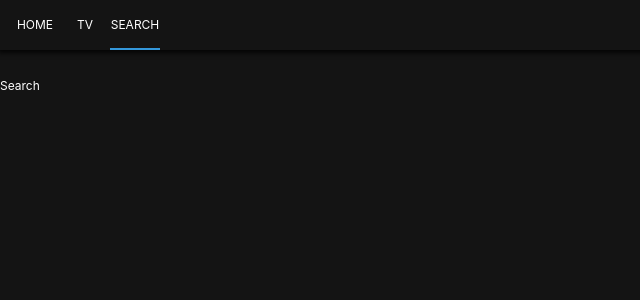
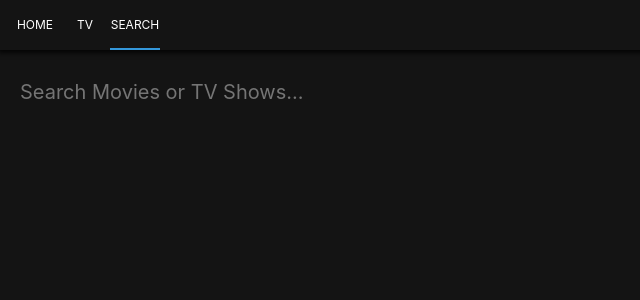
Before and after one commit to Hunnie-Berlin/hunflix, a React (Create React App) app: page /search in a window 1280 px wide. Shown: the top 300 px of the page, without its empty margins (0-640 px from the left). Built offline with nearby package versions, Linux system fonts and the light colour scheme.

Commit message:
Presenter: Search

```diff
--- a/src/Routes/Search/SearchContainer.js
+++ b/src/Routes/Search/SearchContainer.js
@@ -11,11 +11,22 @@
     loading: false,
   };
 
-  handleSubmit = () => {
+  handleSubmit = (event) => {
+    event.preventDefault();
     const { searchTerm } = this.state;
     if (searchTerm !== "") {
       this.searchByTerm(searchTerm);
     }
+  };
+
+  updateTerm = (event) => {
+    const {
+      target: { value },
+    } = event;
+    console.log(value);
+    this.setState({
+      searchTerm: value,
+    });
   };
 
   searchByTerm = async () => {
@@ -54,6 +65,7 @@
         error={error}
         loading={loading}
         handleSubmit={this.handleSubmit}
+        updateTerm={this.updateTerm}
       />
     );
   }
--- a/src/Routes/Search/SearchPresenter.js
+++ b/src/Routes/Search/SearchPresenter.js
@@ -1,2 +1,73 @@
-const search = () => "Search";
-export default search;
+import React from "react";
+import PropTypes from "prop-types";
+import styled from "styled-components";
+
+import Loader from "../../Components/Loader";
+import Section from "../../Components/Section";
+
+const Container = styled.div`
+  padding: 0 20px;
+`;
+
+const Form = styled.form`
+  margin-bottom: 50px;
+  width: 100%;
+`;
+
+const Input = styled.input`
+  all: unset;
+  font-size: 20px;
+  width: 100%;
+`;
+
+const SearchPresenter = ({
+  movieResults,
+  tvResults,
+  searchTerm,
+  error,
+  loading,
+  handleSubmit,
+  updateTerm,
+}) => (
+  <Container>
+    <Form onSubmit={handleSubmit}>
+      <Input
+        placeholder="Search Movies or TV Shows..."
+        value={searchTerm}
+        onChange={updateTerm}
+      />
+    </Form>
+    {loading ? (
+      <Loader />
+    ) : (
+      <>
+        {movieResults && movieResults.length > 0 && (
+          <Section title="Movie Results">
+            {movieResults.map((movie) => (
+              <span key={movie.id}>{movie.title}</span>
+            ))}
+          </Section>
+        )}
+        {tvResults && tvResults.length > 0 && (
+          <Section title="TV Show Results">
+            {tvResults.map((tv) => (
+              <span key={tv.id}>{tv.name}</span>
+            ))}
+          </Section>
+        )}
+      </>
+    )}
+  </Container>
+);
+
+SearchPresenter.propTypes = {
+  movieResults: PropTypes.array,
+  tvResults: PropTypes.array,
+  searchTerm: PropTypes.string,
+  loading: PropTypes.bool.isRequired,
+  error: PropTypes.string,
+  handleSubmit: PropTypes.func.isRequired,
+  updateTerm: PropTypes.func.isRequired,
+};
+
+export default SearchPresenter;
```
